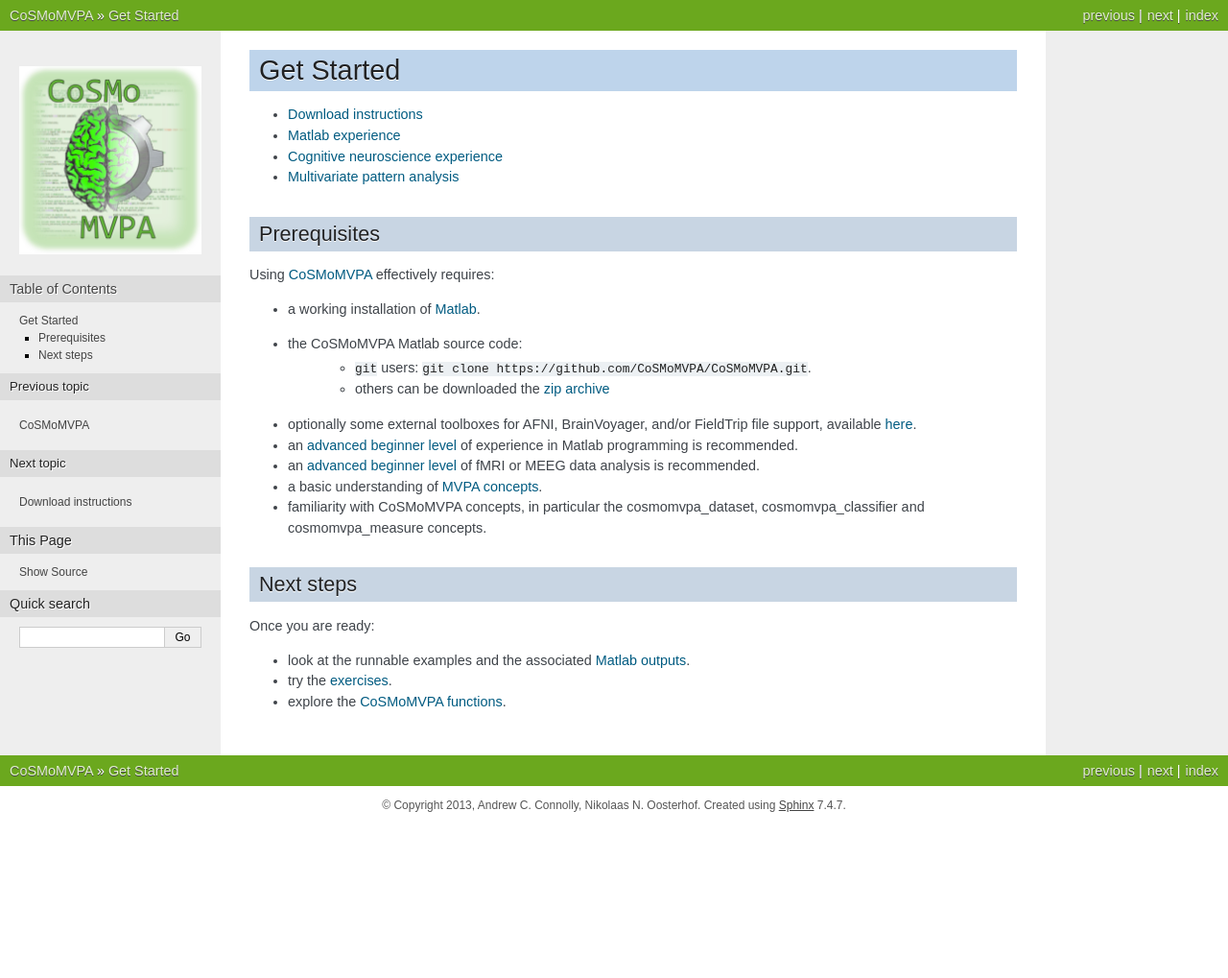
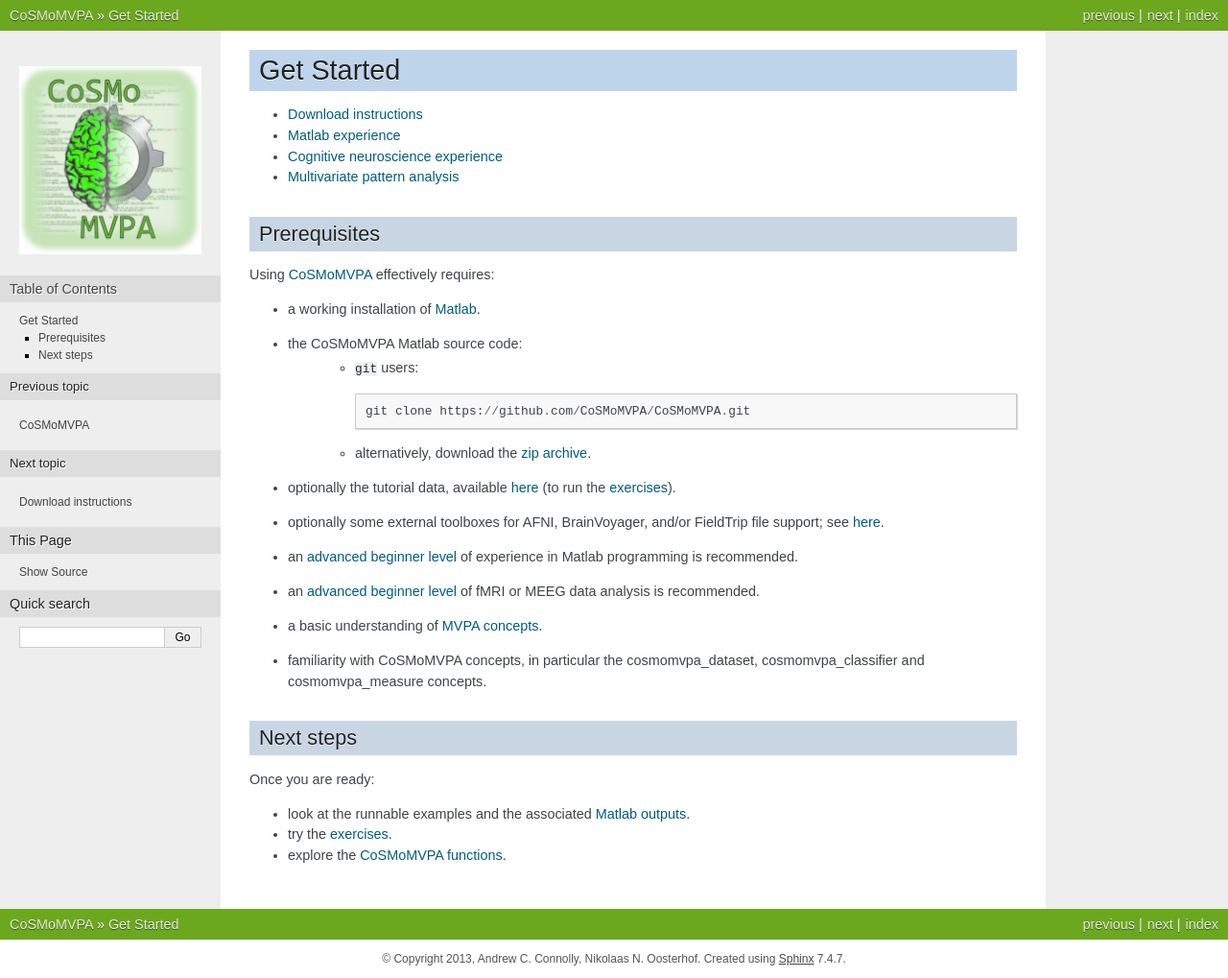
Before and after one commit to CoSMoMVPA/CoSMoMVPA, a Sphinx documentation site: the page built from doc/source/get_started.rst, in a window 1280 px wide. Shown: the whole page at 96% size. Built offline with Sphinx 7.4.7, drawn with Linux system fonts in a browser that asks for light colours; pages that are not in the unit, such as notebooks, are missing from menus; before the commit the page ends 900 px from its top, so only the background shows below that.

Commit message:
BIG+MSC+WEB: support datadb toturial data

```diff
--- a/doc/source/get_started.rst
+++ b/doc/source/get_started.rst
@@ -23,9 +23,13 @@ Using CoSMoMVPA_ effectively requires:
 
 - a working installation of Matlab_.
 - the CoSMoMVPA Matlab source code:
-    + ``git`` users: ``git clone https://github.com/CoSMoMVPA/CoSMoMVPA.git``.
-    + others can be downloaded the `zip archive`_
-- optionally some external toolboxes for AFNI, BrainVoyager, and/or FieldTrip file support, available :ref:`here <download>`.
+    + ``git`` users::
+
+        git clone https://github.com/CoSMoMVPA/CoSMoMVPA.git
+
+    + alternatively, download the `zip archive`_.
+- optionally the tutorial data, available :ref:`here <download>` (to run the :ref:`exercises <ex_toc>`).
+- optionally some external toolboxes for AFNI, BrainVoyager, and/or FieldTrip file support; see :ref:`here <download>`.
 - an :ref:`advanced beginner level <matlab_experience>` of experience in Matlab programming is recommended.
 - an :ref:`advanced beginner level <cogneuro_experience>` of fMRI or MEEG data analysis is recommended.
 - a basic understanding of :ref:`MVPA concepts <mvpa_concepts>`.
```
Also changed, not shown: doc/source/download.rst (+15 -3 lines), 2 other files.
